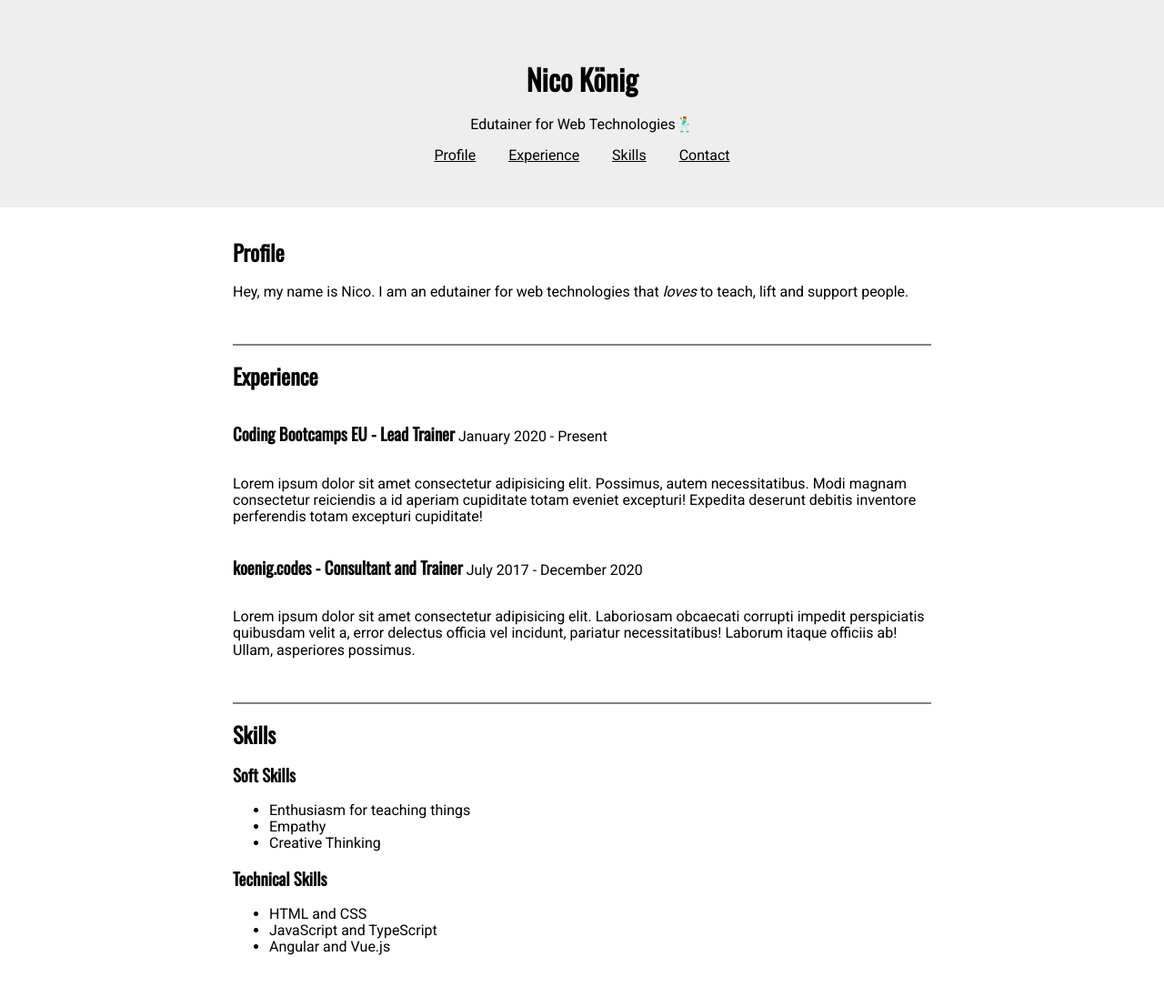
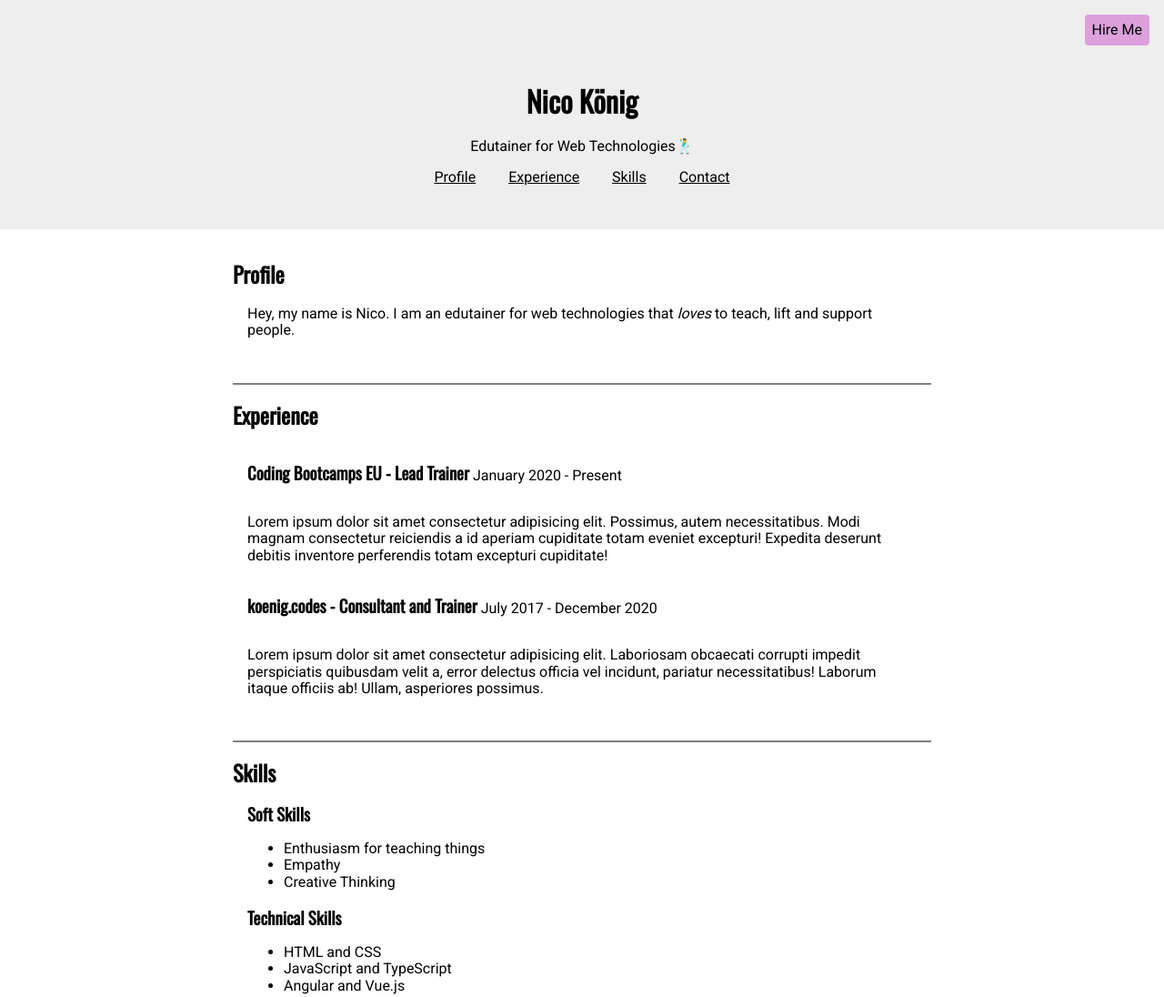
Before and after one commit to coding-bootcamps-eu/lexample-cv, a plain HTML site: page index.html in a window 1280 px wide. Shown: the top 1096 px of the page at 91% size. Drawn offline with nearby package versions, Linux system fonts and the light colour scheme.

Commit message:
position

```diff
--- a/index.html
+++ b/index.html
@@ -30,17 +30,18 @@
         <a class="nav-link" href="#skills">Skills</a>
         <a class="nav-link" href="#contact">Contact</a>
       </nav>
+      <aside class="hire-me">Hire Me</aside>
     </header>
     <main class="main">
       <article id="profile">
-        <h2>Profile</h2>
+        <h2 class="article-heading">Profile</h2>
         <p>
           Hey, my name is Nico. I am an edutainer for web technologies that
           <em>loves</em> to teach, lift and support people.
         </p>
       </article>
       <article id="experience">
-        <h2>Experience</h2>
+        <h2 class="article-heading">Experience</h2>
         <section>
           <header>
             <h3 class="experience-heading">
@@ -71,7 +72,7 @@
         </section>
       </article>
       <article id="skills">
-        <h2>Skills</h2>
+        <h2 class="article-heading">Skills</h2>
         <section>
           <h3>Soft Skills</h3>
           <ul>
@@ -90,7 +91,7 @@
         </section>
       </article>
       <article id="contact">
-        <h2>Contact</h2>
+        <h2 class="article-heading">Contact</h2>
         <ol>
           <li>
             Twitter:
--- a/style.css
+++ b/style.css
@@ -33,12 +33,24 @@ body {
 
 .header {
   padding: 48px 16px;
+  padding-top: 72px;
   text-align: center;
   background-color: #eee;
+  position: relative;
 }
 
 .profession::after {
   content: "🕺";
+}
+
+.hire-me {
+  position: absolute;
+  right: 16px;
+  top: 16px;
+  padding: 8px;
+  border-radius: 4px;
+  background: plum;
+  color: black;
 }
 
 .nav-link {
@@ -72,10 +84,16 @@ body {
 
 .main > * {
   border-top: 2px solid grey;
+  padding: 0 16px;
 }
 
 .main > *:first-child {
   border-top: none;
+}
+
+.article-heading {
+  position: relative;
+  left: -16px;
 }
 
 .experience-heading {
```
